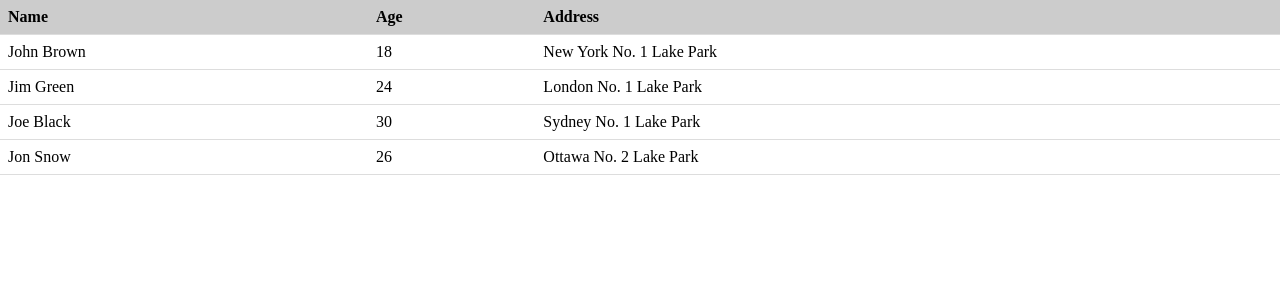
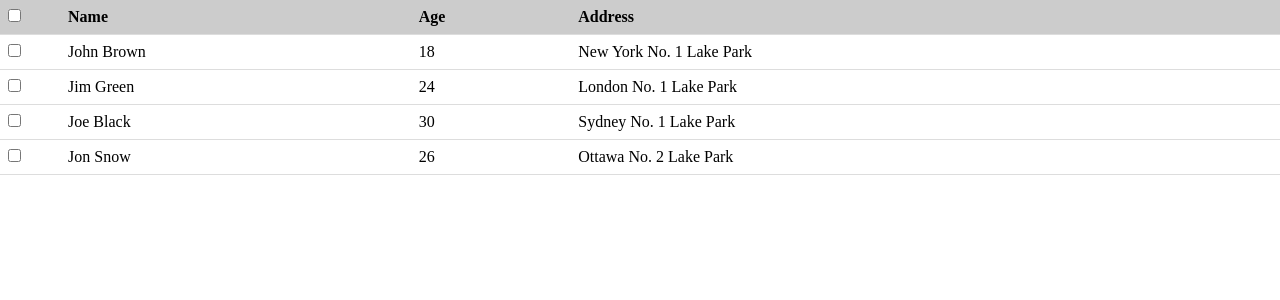
Before and after one commit to popo12we/lui, a Vue app: page / in a window 1280 px wide. Shown: the top 300 px of the page. Built offline with nearby package versions, Linux system fonts and the light colour scheme.

Commit message:
全选半选实现

```diff
--- a/src/App.vue
+++ b/src/App.vue
@@ -1,6 +1,10 @@
 <template>
   <div>
-    <zh-table :columns="columns1" :data="data1"></zh-table>
+    <zh-table
+    :columns="columns1"
+     :data="data1"
+     @on-select="select"
+     ></zh-table>
     <!-- <zh-pagination :total="total" :page-count="pageCount" :current-page.sync="currentPage"></zh-pagination> -->
   </div>
 </template>
@@ -16,6 +20,10 @@ export default {
       //当前页
       currentPage: 3,
       columns1: [
+        {
+          type:'selection',
+          width:60
+        },
         {
           title: "Name",
           key: "name"
@@ -56,6 +64,13 @@ export default {
         }
       ]
     }
+  },
+  methods:{
+    select(selection,row){
+      // selection 表示选中的所有的  row 表示当前是哪一个
+
+      console.log(selection)
+    },
   }
 }
 </script>
--- a/src/packages/table.vue
+++ b/src/packages/table.vue
@@ -4,7 +4,10 @@
       <table ref="table">
         <thead>
           <tr>
-            <th v-for="(col,index) in cloneColumns" :key="index">
+            <th v-for="(col,index) in cloneColumns" :key="index" :style="{width:col.width+'px'}">
+              <div v-if="col.type==='selection'">
+                <input type="checkbox" :checked="checkAllStatus" ref="checkAll"/>
+              </div>
               <div>{{col.title}}</div>
             </th>
           </tr>
@@ -12,6 +15,9 @@
         <tbody>
           <tr v-for="(row,index) in cloneData" :key="index">
             <td v-for="(col,index) in cloneColumns" :key="index">
+              <div v-if="col.type==='selection'">
+                <input type="checkbox" @change="selectOne($event,row)" />
+              </div>
               <div>{{row[col.key]}}</div>
             </td>
           </tr>
@@ -29,7 +35,45 @@ export default {
     return {
       cloneColumns: cloneDeep(this.columns),
       cloneData: cloneDeep(this.data),
+      //选中项组成的数组
       selectedItems: []
+    };
+  },
+  created() {
+    this.cloneData = this.cloneData.map(row => {
+      row._id = Math.random();
+      return row;
+    });
+  },
+  methods: {
+    /**
+     * e:当前选中项信息
+     * row:当前选中行
+     */
+    selectOne(e, row) {
+      if (e.target.checked) {
+        this.selectedItems.push(row);
+      } else {
+        this.selectedItems = this.selectedItems.filter(
+          item => item._id != row._id
+        );
+      }
+
+      this.$emit("on-select", this.selectedItems, row);
+    }
+  },
+  computed: {
+    checkAllStatus() {
+      return this.selectedItems.length === this.cloneData.length;
+    }
+  },
+  watch: {
+    selectedItems() {
+       if((this.selectedItems.length === this.cloneData.length)||this.selectedItems.length===0){
+         this.$refs.checkAll[0].indeterminate=false
+       }else{
+         this.$refs.checkAll[0].indeterminate=true
+       }
     }
   },
   props: {
```
